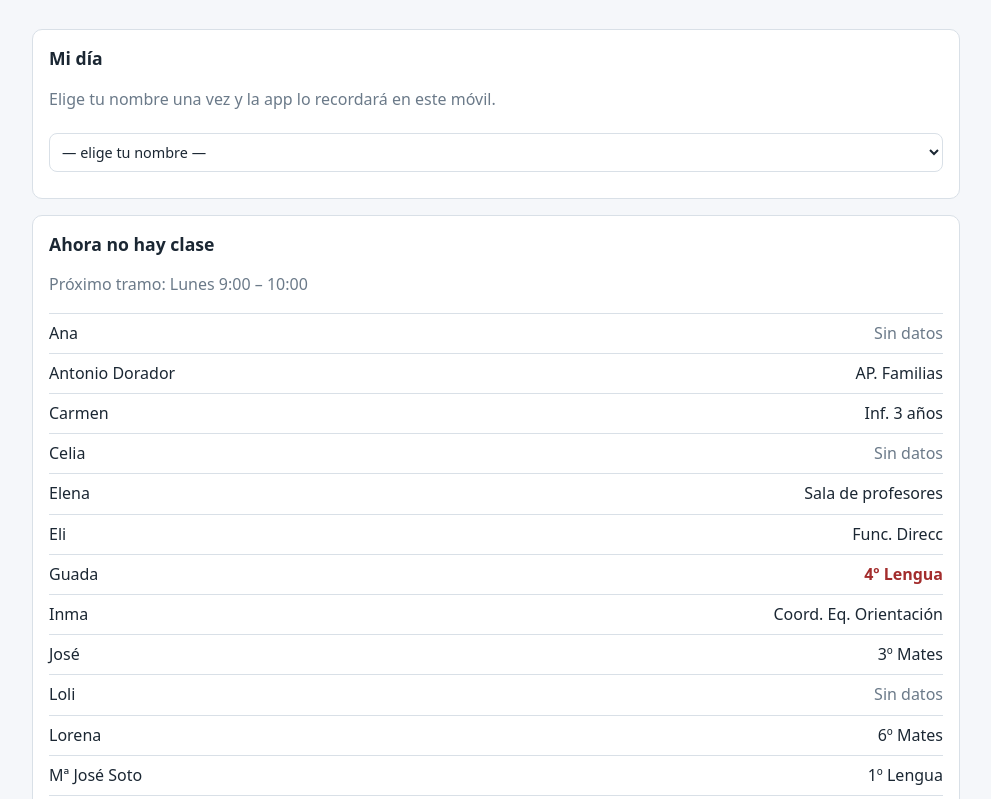
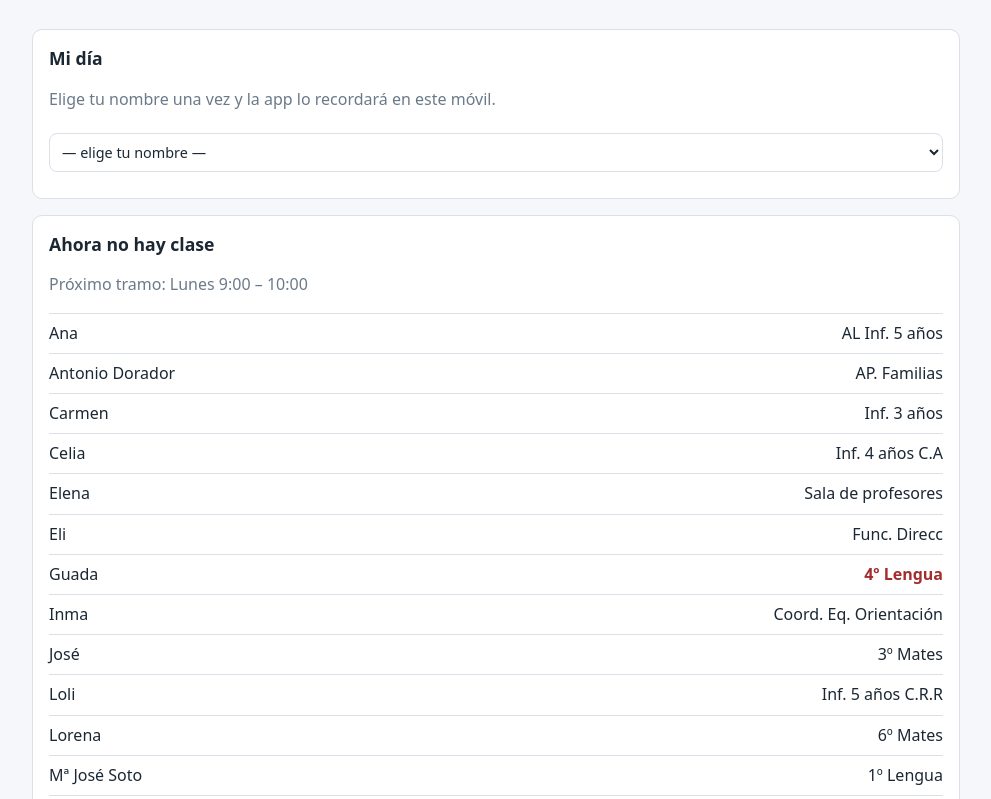
Before and after one commit to penacpm/CEIP_RAFAEL_VIDAL, a plain HTML site: page index.html in a window 1280 px wide. Shown: the part 153-952 px from the top of the page, without its empty margins (144-1135 px from the left). Drawn offline with Linux system fonts and the light colour scheme.

Commit message:
Update index.html

```diff
--- a/index.html
+++ b/index.html
@@ -157,9 +157,9 @@ const MAESTROS = [
   {nombre:"Antonio Dorador", horario:[["AP. Familias", "Coord. STEAM", "Func. Direcc", "", "Coord. Convivencia", "Act. PC", "Act. PC"], ["Func. Direcc", "Coord. TDE", "Func. Direcc", "", "Func. Direcc", "Func. Direcc", "Func. Direcc"], ["Func. Direcc", "Func. Direcc", "Func. Direcc", "", "Func. Direcc", "Func. Direcc", "Func. Direcc"], ["Robótica 6º", "Coord. TDE", "Coord. Convivencia", "", "Func. Direcc", "Func. Direcc", "Func. Direcc"], ["Robótica 5º", "Coord. STEAM", "Coord. Convivencia", "", "Func. Direcc", "AP. Familias", "AP. Familias"]]},
   {nombre:"Eli", horario:[["Func. Direcc", "Func. Direcc", "2º Ed. Física", "", "1º Ed. Física", "Biblioteca", "Biblioteca"], ["Biblioteca", "Coord. Ciclo", "Func. Direcc", "", "1º Ed. Física", "5º Ed. Física", "5º Ed. Física"], ["Ref. 1º Lengua", "5º Ed. Física", "Func. Direcc", "", "2º Ed. Física", "6º Ed. Física", "6º Ed. Física"], ["Biblioteca", "Func. Direcc", "2º Ed. Física", "", "1º Ed. Física", "6º Ed. Física", "6º Ed. Física"], ["Func. Direcc", "6º Ed. Física", "2º Ed. Física", "", "1º Ed. Física", "5º Ed. Física", "5º Ed. Física"]]},
   {nombre:"Maribel", horario:[["Coord. Ciclo", "Inf. 3 años C.R.R", "Inf. 3 años C.A", "", "Inf. 3 años C.R.R", "Inf. 3 años D.E.E", "Inf. 3 años Atedu"], [">> 55 años", "Inf. 3 años C.R.R", "Inf. 3 años C.A", "", "Inf. 3 años D.E.E", "Inf. 3 años C.A", "Inf. 3 años C.A"], ["Inf. 3 años C.A", "Inf. 3 años C.R.R", "Inf. 3 años D.E.E", "", "Inf. 3 años C.R.R", "Inf. 3 años D.E.E", "Inf. 3 años D.E.E"], [">> 55 años", "Inf. 3 años C.R.R", "Inf. 3 años C.A", "", "Inf. 3 años C.R.R", "Inf. 3 años D.E.E", "Inf. 3 años D.E.E"], ["Inf. 3 años C.A", "Inf. 3 años Atedu", "Inf. 3 años C.A", "", "Inf. 3 años D.E.E", "Inf. 3 años D.E.E", "Inf. 3 años D.E.E"]]},
-  {nombre:"Celia", horario:[["", "", "", "", "Func. Direcc", "", ""], ["", "", "", "", "Func. Direcc", "", ""], ["Ref. Inf. 4 años", "", "", "", "", "", ""], ["", "", "Func. Direcc", "", "Func. Direcc", "", ""], ["", "", "", "", "Func. Direcc", "", ""]]},
-  {nombre:"Loli", horario:[["", "", "", "", "", "Inf. 5 años Psicomotricidad", "Inf. 5 años Psicomotricidad"], ["", "", "", "", "", "", ""], ["", "", "", "", "", "Ref. Inf. 5 años", "Ref. Inf. 5 años"], ["", "", "", "", "", "", ""], ["Ref. Inf. 5 años", "", "", "", "", "", ""]]},
-  {nombre:"Mª José Soto", horario:[["1º Lengua", "1º Atedu", "1º Mates", "", "Inf. 4 años", ">> 55 años", ">> 55 años"], ["Inf. 3 años", "1º Lengua", "1º Mates", "", "Inf. 4 años", "1º C. Medio", "1º C. Medio"], ["1º Lengua", "1º C. Medio", "1º Mates", "", "1º Mates", "1º Lengua", "1º Lengua"], ["1º Lengua", "1º Mates", "Inf. 4 años", "", "Inf. 4 años", "1º Atedu", "1º C. Medio"], ["1º Lengua", "1º Mates", ">> 55 años", "", "Inf. 4 años", "1º Plástica", "1º Plástica"]]},
+  {nombre:"Celia", horario:[["Inf. 4 años C.A", "Inf. 4 años C.R.R", "Inf. 4 años C.A", "", "Func. Direcc", "Inf. 4 años D.E.E", "Inf. 4 años D.E.E"], ["Inf. 4 años C.R.R", "Ref. Inf. 4 años", "Inf. 4 años C.A", "", "Func. Direcc", "Inf. 4 años D.E.E", "Inf. 4 años D.E.E"], ["Ref. Inf. 4 años", "Inf. 4 años C.R.R", "Inf. 4 años C.A", "", "Inf. 4 años D.E.E", "Inf. 4 años D.E.E", "Inf. 4 años D.E.E"], ["Inf. 4 años C.A", "Inf. 4 años C.R.R", "Func. Direcc", "", "Func. Direcc", "Inf. 4 años D.E.E", "Inf. 4 años Atedu"], ["Inf. 4 años Atedu", "Inf. 4 años C.R.R", "Inf. 4 años C.A", "", "Func. Direcc", "Inf. 4 años D.E.E", "Inf. 4 años D.E.E"]]},
+  {nombre:"Loli", horario:[["Inf. 5 años C.R.R", "Inf. 5 años D.E.E", "Inf. 5 años C.A", "", "Inf. 5 años D.E.E", "Inf. 5 años Psicomotricidad", "Inf. 5 años Psicomotricidad"], ["Inf. 5 años C.R.R", "Inf. 5 años D.E.E", "Inf. 5 años C.A", "", "Inf. 5 años C.R.R", "Inf. 5 años C.R.R", "Inf. 5 años C.R.R"], ["Inf. 5 años C.R.R", "Inf. 5 años D.E.E", "Inf. 5 años C.A", "", "Inf. 5 años C.R.R", "Ref. Inf. 5 años", "Ref. Inf. 5 años"], ["Inf. 5 años C.R.R", "Inf. 5 años Atedu", "Inf. 5 años C.A", "", "Inf. 5 años C.R.R", "Inf. 5 años C.R.R", "Inf. 5 años C.R.R"], ["Ref. Inf. 5 años", "Inf. 5 años D.E.E", "Inf. 5 años C.A", "", "Inf. 5 años D.E.E", "Inf. 5 años D.E.E", "Inf. 5 años Atedu"]]},
+  {nombre:"Mª José Soto", horario:[["1º Lengua", "1º Atedu", "1º Mates", "", "Inf. 4 años D.E.E", ">> 55 años", ">> 55 años"], ["Inf. 3 años C.A", "1º Lengua", "1º Mates", "", "Inf. 4 años D.E.E", "1º C. Medio", "1º C. Medio"], ["1º Lengua", "1º C. Medio", "1º Mates", "", "1º Mates", "1º Lengua", "1º Lengua"], ["1º Lengua", "1º Mates", "Inf. 4 años D.E.E", "", "Inf. 4 años D.E.E", "1º Atedu", "1º C. Medio"], ["1º Lengua", "1º Mates", ">> 55 años", "", "Inf. 4 años C.A", "1º Plástica", "1º Plástica"]]},
   {nombre:"Susi", horario:[["Coord. Ciclo", "2º Lengua", "Ref. 1º Mates", "", "Ref. 2º Inglés", "2º Mates", "2º Mates"], ["2º Lengua", "2º Mates", "Ref. 1º Mates", "", "2º Lengua", "Ref. 2º Inglés", "Ref. 2º Inglés"], ["2º Lengua", "2º Mates", "2º Mates", "", "Ref. 1º Mates", "2º C. Medio", "2º C. Medio"], ["2º Lengua", "2º Mates", "Ref. 5º Mates", "", "2º Plástica", "2º C. Medio", "2º C. Medio"], ["2º Lengua", "2º Mates", "Ref. 4º Mates", "", "Ref. 2º Inglés", "Ref. 1º Plástica", "2º C. Medio"]]},
   {nombre:"José", horario:[["3º Mates", "3º Lengua", "Ref. 4º C. Medio", "", "3º Ed. Física", "Ref. 4º Inglés", "3º Lengua"], ["3º Mates", "3º Mates", "3º Lengua", "", "3º C. Medio", "4º Ed. Física", "4º Ed. Física"], ["3º Lengua", "3º Mates", "3º Lengua", "", "3º Ed. Física", "3º C. Medio", "3º C. Medio"], ["Ref. 1º Lengua", "3º Mates", "3º Ed. Física", "", "Ref. 2º Plástica", "4º Ed. Física", "4º Ed. Física"], ["3º Lengua", "3º Mates", "3º C. Medio", "", "3º Ed. Física", "4º Ed. Física", "4º Ed. Física"]]},
   {nombre:"Paula", horario:[["4º Lengua", "4º Mates", "4º C. Medio", "", "4º Plástica", "5º Francés", "5º Francés"], ["4º Mates", "4º Lengua", "4º Lengua", "", "Coord. Coedu", "6º Francés", "6º Francés"], ["4º Lengua", "4º Mates", "Coord. Coedu", "", "Coord. Coedu", "4º C. Medio", "4º C. Medio"], ["4º Lengua", "4º Mates", "Coord. Coedu", "", "4º C. Medio", "Ref. 4º Ed. Física", "Ref. 4º Ed. Física"], ["4º Lengua", "4º Mates", "4º Mates", "", "Ref. 5º C. Medio", "Coord. Ciclo", "Coord. Ciclo"]]},
@@ -169,7 +169,7 @@ const MAESTROS = [
   {nombre:"Carmen", horario:[["Inf. 3 años", "Ref. 3º Lengua", "3º Inglés", "", "2º Inglés", "4º Inglés", "4º Inglés"], ["1º Inglés", "Inf. 4 años", "5º Inglés", "", "4º Inglés", "2º Inglés", "2º Inglés"], ["Inf. 4 años", "Ref. 2º Mates", "4º Inglés", "", "5º Inglés", "Inf. 5 años", "Inf. 5 años"], ["Inf. 3 años", "Ref. 1º Mates", "1º Inglés", "", "3º Inglés", "5º Inglés", "5º Inglés"], ["Inf. 5 años", "Ref. 2º Mates", "1º Inglés", "", "2º Inglés", "3º Inglés", "3º Inglés"]]},
   {nombre:"Mª José Torres", noEsta:[1,2], horario:[["Religión 2º", "Religión 1º", "Religión 6º", "", "Religión 5º", "Religión 3º", "Religión Inf. 3 años"], ["", "", "", "", "", "", ""], ["", "", "", "", "", "", ""], ["Religión 3º", "Religión Inf. 5 años", "Religión 4º", "", "Religión 5º", "Religión 1º", "Religión Inf. 4 años"], ["Religión Inf. 4 años", "Religión Inf. 3 años", "Religión 6º", "", "Religión 4º", "Religión 2º", "Religión Inf. 5 años"]]},   // noEsta: días que no asiste (0=L, 1=M, 2=X, 3=J, 4=V)
   {nombre:"Inma", horario:[["Coord. Eq. Orientación", "PT 5º Lengua", "PT Inf. 4 años", "", "PT Inf. 5 años", "PT Inf. 5 años", "PT 2º Mates"], ["PT 5º Mates", "PT 5º Lengua", "PT 4º Lengua", "", "PT 3º Lengua", "PT 6º ALCT", "PT 6º ALCT"], ["PT 6º Lengua", "PT 6º Mates", "PT 2º Mates", "", "PT 1º Mates", "PT 1º Lengua", "PT 1º Lengua"], ["PT 2º Lengua", "PT 2º Mates", "PT Inf. 4 años", "", "PT 4º C. Medio", "PT 2º C. Medio", "PT 2º C. Medio"], ["PT 3º Lengua", "PT 3º Mates", "PT 4º Mates", "", "PT Inf. 4 años", "PT Inf. 4 años", "PT Inf. 4 años"]]},
-  {nombre:"Ana", noEsta:[1,2,3,4], horario:VACIO()},   // solo viene los lunes; pendiente su horario de los lunes
+  {nombre:"Ana", noEsta:[1,2,3,4], horario:[["AL Inf. 5 años", "AL 2º", "AL 1º", "", "AL Inf. 4 años", "AL 3º", "AL 3º"], ["", "", "", "", "", "", ""], ["", "", "", "", "", "", ""], ["", "", "", "", "", "", ""], ["", "", "", "", "", "", ""]]},   // AL: solo viene los lunes
   {nombre:"Elena", noEsta:[1,2,3,4], horario:[["Sala de profesores", "Sala de profesores", "Sala de profesores", "", "Sala de profesores", "Sala de profesores", "Sala de profesores"], ["", "", "", "", "", "", ""], ["", "", "", "", "", "", ""], ["", "", "", "", "", "", ""], ["", "", "", "", "", "", ""]]},   // orientadora: solo viene los lunes (en la sala de profesores)
 ];
 
@@ -192,11 +192,11 @@ const CURSOS = {
   "4º": [["Lengua", "Matemáticas", "C. del Medio", "", "Plástica", "Inglés", "Inglés"], ["Matemáticas", "Lengua", "Lengua", "", "Inglés", "Ed. Física", "Ed. Física"], ["Lengua", "Matemáticas", "Inglés", "", "Música", "C. del Medio", "C. del Medio"], ["Lengua", "Matemáticas", "Religión / Atedu", "", "C. del Medio", "Ed. Física", "Ed. Física"], ["Lengua", "Matemáticas", "Matemáticas", "", "Religión / Atedu", "Ed. Física", "Ed. Física"]],
   "5º": [["Matemáticas", "Lengua", "Lengua", "", "Religión / Atedu", "Francés", "Francés"], ["Matemáticas", "Lengua", "Inglés", "", "C. del Medio", "Ed. Física", "Ed. Física"], ["Lengua", "Ed. Física", "Matemáticas", "", "Inglés", "Plástica", "Plástica"], ["C. del Medio", "Música", "Matemáticas", "", "Religión / Atedu", "Inglés", "Inglés"], ["Robótica", "Matemáticas", "Lengua", "", "C. del Medio", "Ed. Física", "Ed. Física"]],
   "6º": [["Matemáticas", "Lengua", "Religión / Atedu", "", "Música", "Inglés", "Inglés"], ["Matemáticas", "Lengua", "C. del Medio", "", "Ed. Valores", "Francés", "Francés"], ["Lengua", "Matemáticas", "C. del Medio", "", "Ed. Valores", "Ed. Física", "Ed. Física"], ["Robótica", "Matemáticas", "Inglés", "", "Plástica", "Ed. Física", "Ed. Física"], ["Lengua", "Ed. Física", "Religión / Atedu", "", "Inglés", "C. del Medio", "C. del Medio"]],
-  // Infantil. 3 años: completo. 4 y 5 años: solo constan los tramos que salen en los horarios de los maestros
-  // (Inglés de Carmen, Psicomotricidad de Eli, Inf. de Mª José Soto). C.A, C.R.R y D.E.E son las áreas de Infantil, tal como las escribís.
+  // Infantil: 3, 4 y 5 años. C.A, C.R.R y D.E.E son las áreas de Infantil, tal como las escribís.
+  // En 4 años, cuando Celia está en Función directiva da la clase Mª José Soto.
   "Inf. 3 años": [["Inglés", "C.R.R", "C.A", "", "C.R.R", "D.E.E", "Religión / Atedu"], ["C.A", "C.R.R", "C.A", "", "D.E.E", "C.A", "C.A"], ["C.A", "C.R.R", "D.E.E", "", "C.R.R", "D.E.E", "D.E.E"], ["Inglés", "C.R.R", "C.A", "", "C.R.R", "D.E.E", "D.E.E"], ["C.A", "Religión / Atedu", "C.A", "", "D.E.E", "D.E.E", "D.E.E"]],
-  "Inf. 4 años": [["", "", "", "", "Sin especificar", "", ""], ["", "Inglés", "", "", "Sin especificar", "", ""], ["Inglés", "", "", "", "", "", ""], ["", "", "Sin especificar", "", "Sin especificar", "", "Religión / Atedu"], ["Religión / Atedu", "", "", "", "Sin especificar", "", ""]],
-  "Inf. 5 años": [["", "", "", "", "", "Psicomotricidad", "Psicomotricidad"], ["", "", "", "", "", "", ""], ["", "", "", "", "", "Inglés", "Inglés"], ["", "Religión / Atedu", "", "", "", "", ""], ["Inglés", "", "", "", "", "", "Religión / Atedu"]],
+  "Inf. 4 años": [["C.A", "C.R.R", "C.A", "", "D.E.E", "D.E.E", "D.E.E"], ["C.R.R", "Inglés", "C.A", "", "D.E.E", "D.E.E", "D.E.E"], ["Inglés", "C.R.R", "C.A", "", "D.E.E", "D.E.E", "D.E.E"], ["C.A", "C.R.R", "D.E.E", "", "D.E.E", "D.E.E", "Religión / Atedu"], ["Religión / Atedu", "C.R.R", "C.A", "", "C.A", "D.E.E", "D.E.E"]],
+  "Inf. 5 años": [["C.R.R", "D.E.E", "C.A", "", "D.E.E", "Psicomotricidad", "Psicomotricidad"], ["C.R.R", "D.E.E", "C.A", "", "C.R.R", "C.R.R", "C.R.R"], ["C.R.R", "D.E.E", "C.A", "", "C.R.R", "Inglés", "Inglés"], ["C.R.R", "Religión / Atedu", "C.A", "", "C.R.R", "C.R.R", "C.R.R"], ["Inglés", "D.E.E", "C.A", "", "D.E.E", "D.E.E", "Religión / Atedu"]],
 };
 
 // Orden en que se muestran los patios.
@@ -244,11 +244,6 @@ const BIBLIOTECA = {
 
 // Notas de lo que falta por recoger. Salen en "Datos pendientes" (pestaña Maestros). Borra la nota cuando esté resuelto.
 const PENDIENTES = {
-  "Celia": "Falta su horario completo.",
-  "Loli": "Falta el resto de su horario.",
-  "Ana": "Falta su horario de los lunes (cuándo entra a cada curso).",
-  "Inf. 4 años": "Solo constan Inglés, Religión y algunos tramos de Mª José Soto. Falta quién da el Atedu.",
-  "Inf. 5 años": "Solo constan Inglés, Psicomotricidad y Religión. Falta quién da el Atedu.",
 };
 
 // Cuadrante de libres y apoyos: por día y tramo ("día,tramo": 0=L..4=V; tramo = posición en TRAMOS), las personas
@@ -785,7 +780,7 @@ function pintarEstado(){
                  ...Object.keys(CURSOS).map(c => ({nombre: nombreCurso(c), falta: faltantesCurso(c), nota: PENDIENTES[c]}))];
   const pend = todos.filter(x => x.falta > 0 || x.nota).sort((a, b) => b.falta - a.falta);
   const ok = todos.filter(x => !(x.falta > 0 || x.nota)).map(x => x.nombre);
-  $("estadoDatos").innerHTML = `<details class="estado"><summary>Datos pendientes (${pend.length})</summary>` +
+  $("estadoDatos").innerHTML = `<details class="estado"><summary>${pend.length ? "Datos pendientes (" + pend.length + ")" : "Datos completos ✓"}</summary>` +
     pend.map(x => `<div class="row"><span>${esc(x.nombre)}${x.nota ? `<small>${esc(x.nota)}</small>` : ""}</span>` +
       `<span class="falta-tag">${x.falta ? "Faltan " + fmt(x.falta) : ""}</span></div>`).join("") +
     (ok.length ? `<p class="nota">Completos: ${esc(ok.join(", "))}.</p>` : "") + `</details>`;
```
